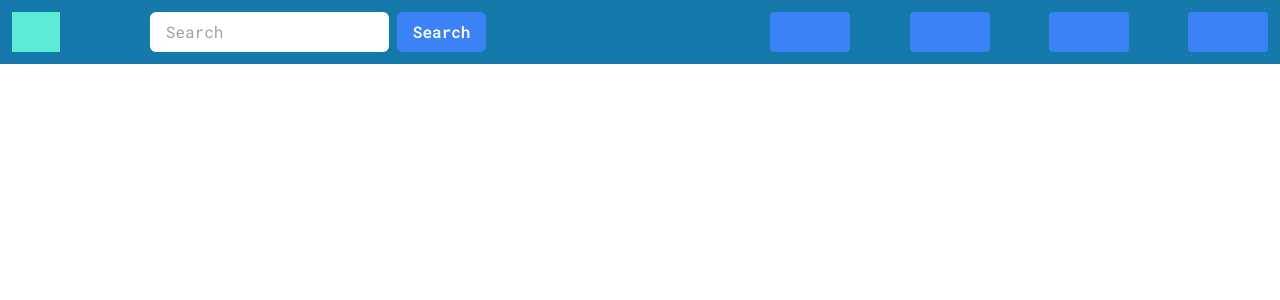
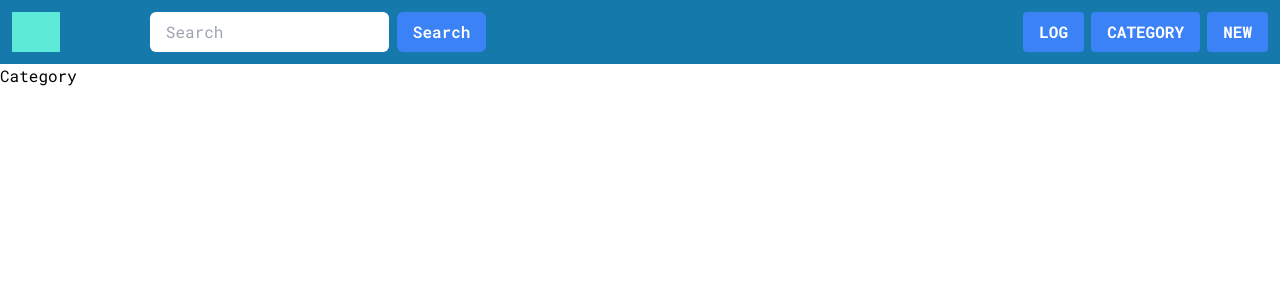
Before and after one commit to SamithDarshana/Blogging-Platform, a React (Vite) app in the folder frontend/: page /category in a window 1280 px wide. Before the commit this address had no page. Shown: the top 300 px of the page. Built offline with nearby package versions, Linux system fonts and the light colour scheme.

Commit message:
Create navbutton component with props

```diff
--- a/frontend/src/App.jsx
+++ b/frontend/src/App.jsx
@@ -1,8 +1,10 @@
 import { BrowserRouter, Route, Routes } from "react-router-dom";
 import "./App.css";
 import Home from "./pages/Home.jsx";
+import Login from "./pages/Login.jsx"
+import Category from "./pages/Category.jsx"
+import NewBlog from "./pages/NewBlog.jsx"
 import TopBar from "./components/TopBar.jsx";
-import SearchBar from "./components/SearchBar.jsx";
 
 function App() {
   return (
@@ -10,7 +12,9 @@ function App() {
       <TopBar/>
       <Routes>
         <Route path="/" element={<Home />} />
-        <Route path="/search" element={<SearchBar/>}/>
+        <Route path="/new" element={<NewBlog/>}/>
+        <Route path="/category" element={<Category/>}/>
+        <Route path="/login" element={<Login/>}/>
       </Routes>
     </BrowserRouter>
   );
--- /dev/null
+++ b/frontend/src/components/NavButton.jsx
@@ -0,0 +1,24 @@
+ import { Link } from 'react-router-dom'
+ import PropTypes from 'prop-types'
+
+function NavButton (props){
+  return (
+     <>
+     <Link to={props.link}>
+          <button
+            className="bg-blue-500 hover:bg-blue-600 text-white font-bold
+      py-2 px-4 rounded focus:outline-none focus:shadow-outline"
+          >
+            {props.text}
+          </button>
+        </Link>
+     </>
+  )
+}
+
+NavButton.propTypes = {
+    text: PropTypes.string.isRequired,
+    link: PropTypes.string.isRequired
+}
+
+export default NavButton
--- a/frontend/src/components/TopBar.jsx
+++ b/frontend/src/components/TopBar.jsx
@@ -1,11 +1,10 @@
-import React from "react";
 import SearchBar from "./SearchBar";
+import NavButton from "./NavButton";
 
 const TopBar = () => {
-
   const handleSearch = (searchTerm) => {
-    console.log(searchTerm)
-  }
+    console.log(searchTerm);
+  };
 
   return (
     <div
@@ -17,28 +16,14 @@ const TopBar = () => {
         <div className="container bg-custom-300 w-12 h-10"></div>
         {/* Search bar */}
         <div className="container w-2/3">
-        <SearchBar onSearch={handleSearch}/>
+          <SearchBar onSearch={handleSearch} />
         </div>
-
       </div>
       {/* Navigation */}
-      <div className=" w-2/5 flex justify-between p-1">
-        <button
-          class="bg-blue-500 hover:bg-blue-600 text-white font-bold
-          py-2 px-4 rounded focus:outline-none focus:shadow-outline w-20"
-        ></button>
-        <button
-          class="bg-blue-500 hover:bg-blue-600 text-white font-bold
-      py-2 px-4 rounded focus:outline-none focus:shadow-outline w-20"
-        ></button>
-        <button
-          class="bg-blue-500 hover:bg-blue-600 text-white font-bold
-      py-2 px-4 rounded focus:outline-none focus:shadow-outline w-20"
-        ></button>
-        <button
-          class="bg-blue-500 hover:bg-blue-600 text-white font-bold
-      py-2 px-4 rounded focus:outline-none focus:shadow-outline w-20"
-        ></button>
+      <div className=" w-1/5 flex justify-between p-1">
+        <NavButton text="LOG" link="/login"/>
+        <NavButton text="CATEGORY" link="/category"/>
+        <NavButton text="NEW" link="/new"/>
       </div>
     </div>
   );
--- /dev/null
+++ b/frontend/src/pages/Category.jsx
@@ -0,0 +1,11 @@
+import React from 'react'
+
+const Category = () => {
+  return (
+    <div>
+      Category
+    </div>
+  )
+}
+
+export default Category
--- /dev/null
+++ b/frontend/src/pages/Login.jsx
@@ -0,0 +1,11 @@
+import React from 'react'
+
+const Login = () => {
+  return (
+    <div>
+      Login
+    </div>
+  )
+}
+
+export default Login
--- /dev/null
+++ b/frontend/src/pages/NewBlog.jsx
@@ -0,0 +1,11 @@
+import React from 'react'
+
+const NewBlog = () => {
+  return (
+    <div>
+      New
+    </div>
+  )
+}
+
+export default NewBlog
```
